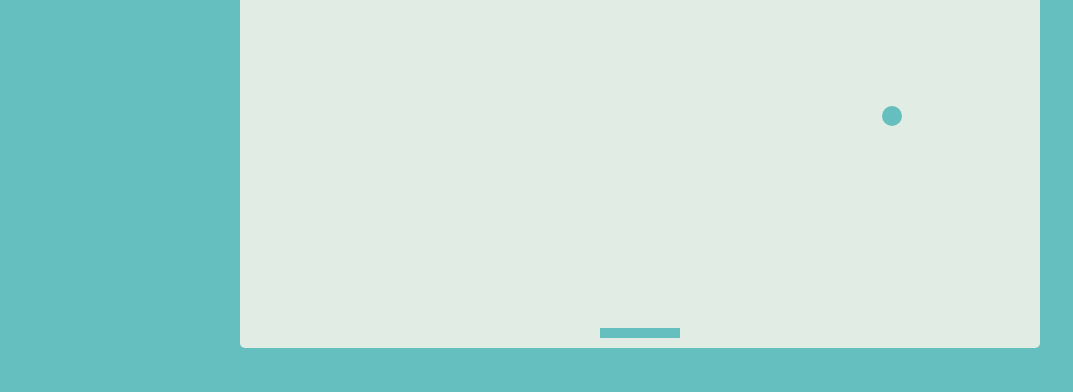
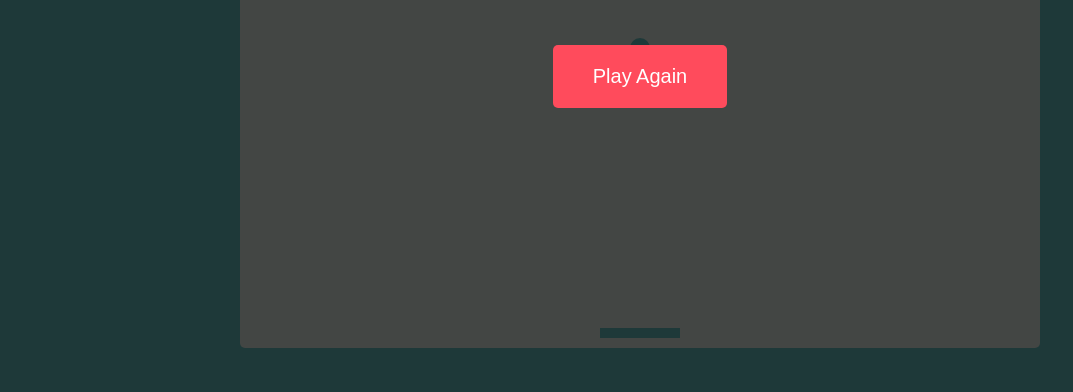
Before and after one commit to gunil0610/breakout-game, a plain HTML site: page index.html in a window 1280 px wide. Shown: the part 408-800 px from the top of the page, without its empty margins (0-1073 px from the left). Drawn offline with Linux system fonts and the light colour scheme.

Commit message:
added game over screen

```diff
--- a/index.html
+++ b/index.html
@@ -21,5 +21,10 @@
     </div>
 
     <canvas id="canvas" width="800" height="600"></canvas>
+
+    <div id="gameover" class="gameover">
+      <h1>Game Over</h1>
+      <button id="play-btn" class="play btn">Play Again</button>
+    </div>
   </body>
 </html>
--- a/script.js
+++ b/script.js
@@ -3,6 +3,8 @@
 const rulesBtn = document.getElementById("rules-btn"),
   closeBtn = document.getElementById("close-btn"),
   rules = document.getElementById("rules"),
+  gameOver = document.getElementById("gameover"),
+  playBtn = document.getElementById("play-btn"),
   canvas = document.getElementById("canvas"),
   ctx = canvas.getContext("2d");
 
@@ -148,6 +150,7 @@ function moveBall() {
 
   // Hit bottom wall - Lose
   if (ball.y + ball.size > canvas.height) {
+    gameOver.classList.add("show");
     resetGame();
   }
 }
@@ -156,8 +159,13 @@ function moveBall() {
 function resetGame() {
   showAllBricks();
   score = 0;
+  ball.dx = 0;
+  ball.dy = 0;
   ball.x = canvas.width / 2;
   ball.y = canvas.height / 2;
+}
+
+function startGame() {
   ball.dx = 4;
   ball.dy = -4;
 }
@@ -232,3 +240,7 @@ document.addEventListener("keyup", keyUp);
 // Rules and close event handler
 rulesBtn.addEventListener("click", () => rules.classList.add("show"));
 closeBtn.addEventListener("click", () => rules.classList.remove("show"));
+playBtn.addEventListener("click", () => {
+  gameOver.classList.remove("show");
+  startGame();
+});
--- a/style.css
+++ b/style.css
@@ -68,3 +68,33 @@ canvas {
 .rules.show {
   transform: translateX(0);
 }
+
+.gameover {
+  position: absolute;
+  top: 0;
+  left: 0;
+  background-color: rgba(0, 0, 0, 0.7);
+  color: #fff;
+  height: 100vh;
+  width: 100%;
+  flex-direction: column;
+  align-items: center;
+  justify-content: center;
+  display: none;
+  z-index: -1;
+}
+
+.gameover h1 {
+  font-size: 60px;
+}
+
+.play {
+  margin-top: 20px;
+  padding: 20px 40px;
+  font-size: 20px;
+}
+
+.gameover.show {
+  z-index: 2;
+  display: flex;
+}
```
